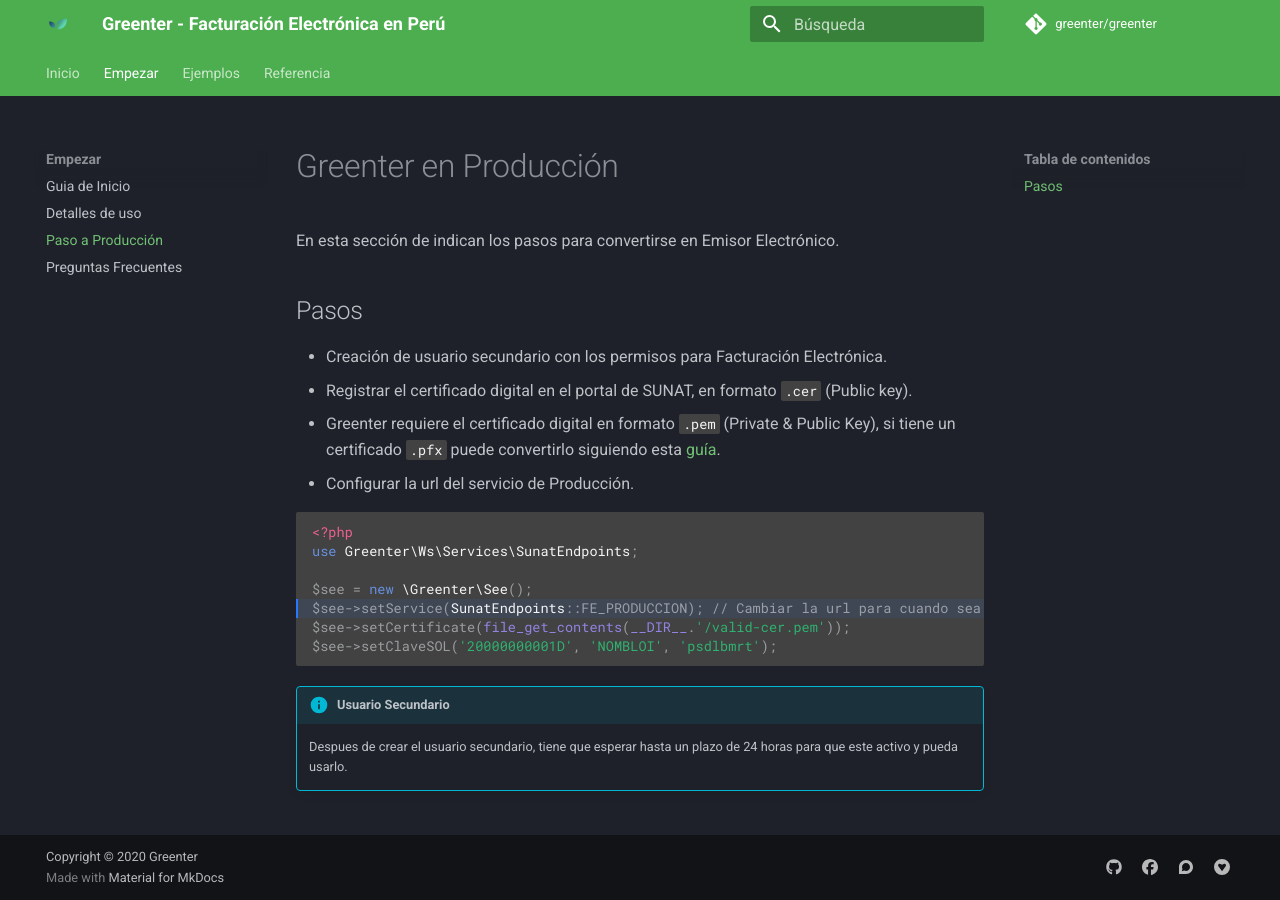
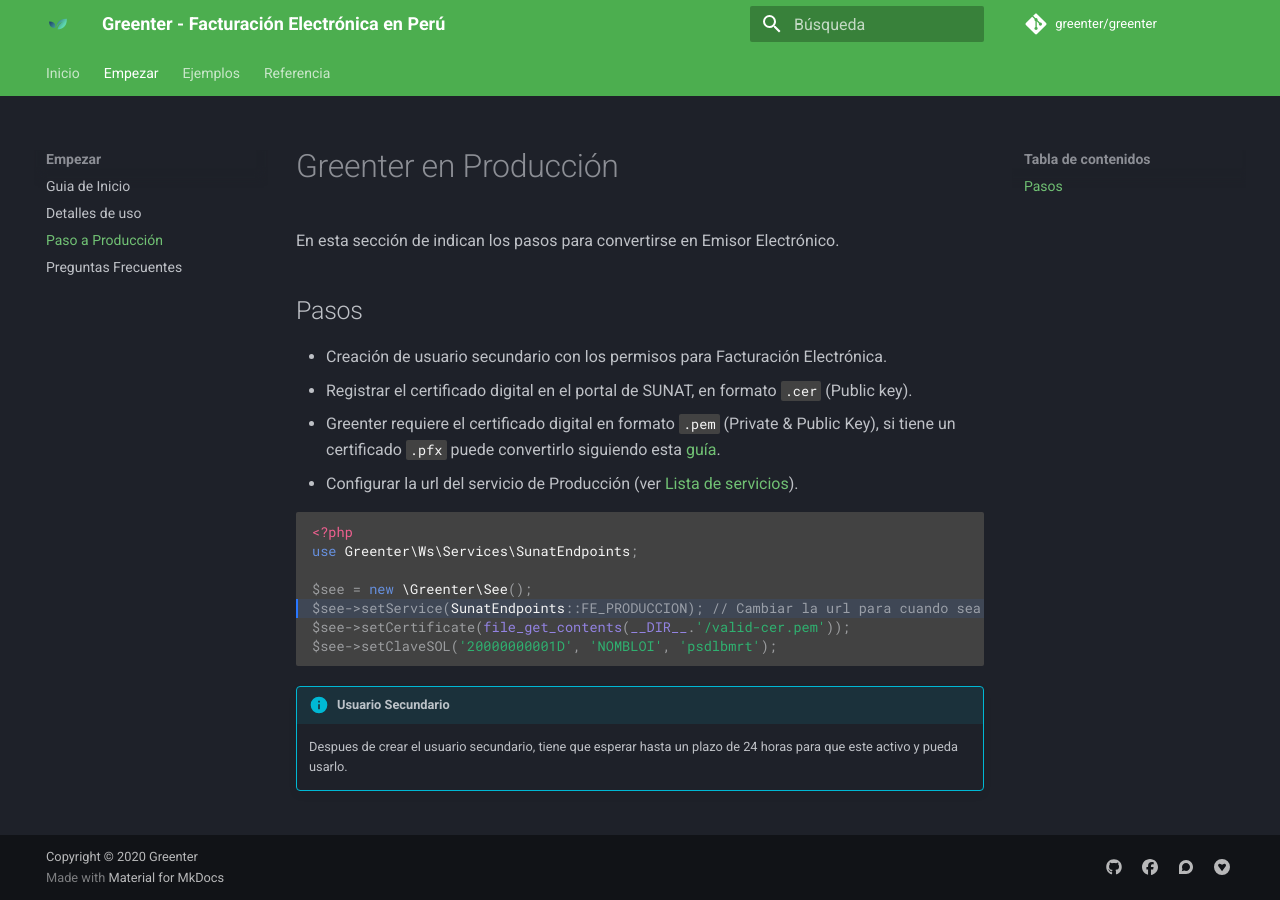
Before and after one commit to thegreenter/docs, an MkDocs documentation site: the page built from docs/production.md, in a window 1280 px wide. Built offline with MkDocs 1.6.1 and Material for MkDocs 9.7.7, drawn with Linux system fonts in a browser that asks for light colours.

Commit message:
Add service links

````diff
--- a/docs/production.md
+++ b/docs/production.md
@@ -6,7 +6,7 @@
 - Registrar el certificado digital en el portal de SUNAT, en formato `.cer` (Public key).
 - Greenter requiere el certificado digital en formato `.pem` (Private & Public Key), si tiene un certificado `.pfx`
  puede convertirlo siguiendo esta [guía](https://github.com/thegreenter/xmldsig/blob/master/CONVERT.md).
-- Configurar la url del servicio de Producción.
+- Configurar la url del servicio de Producción (ver [Lista de servicios](https://greenter.dev/packages/ws/#servicios)).
 
 ```php hl_lines="5"
 <?php
````
